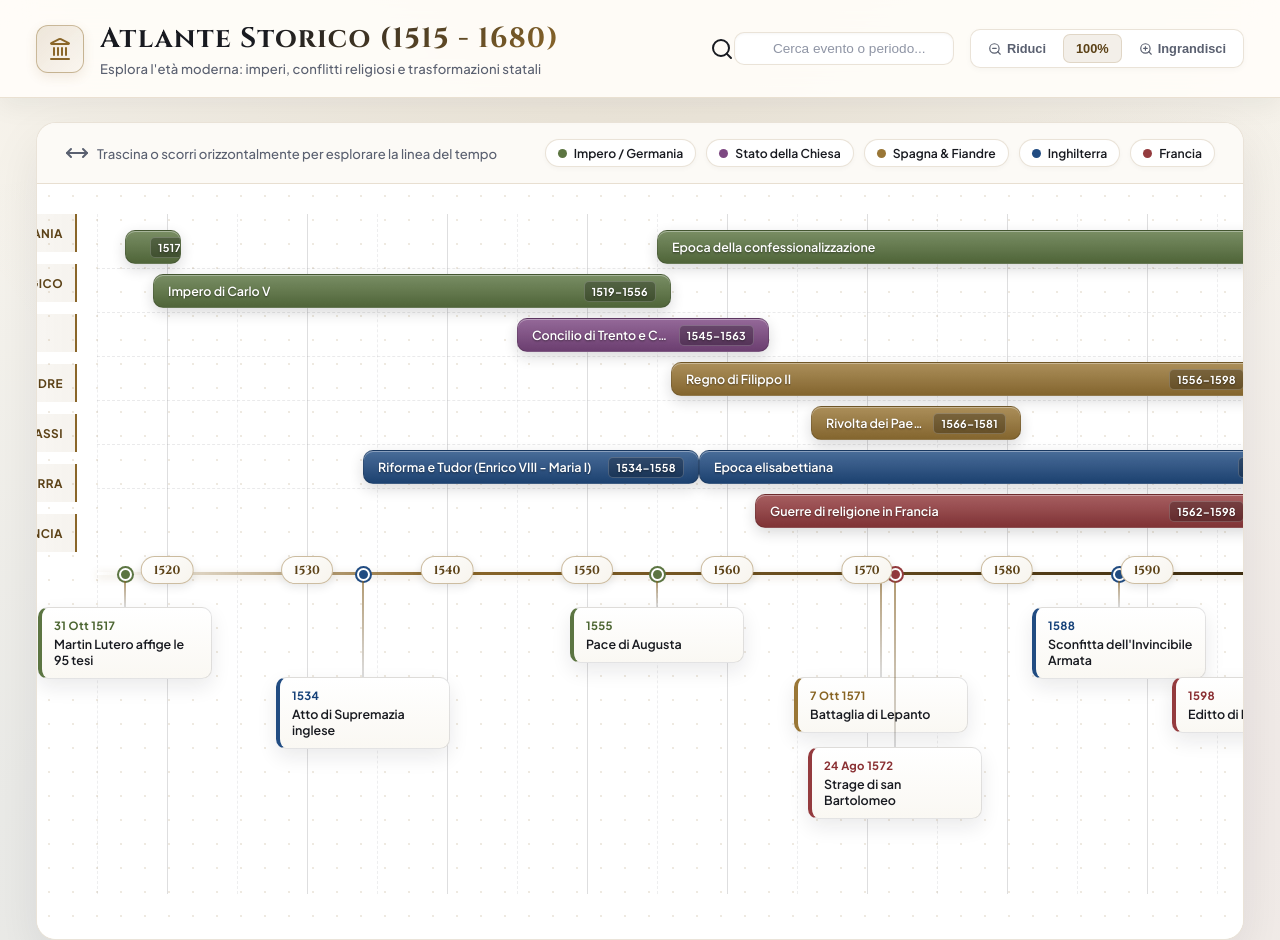
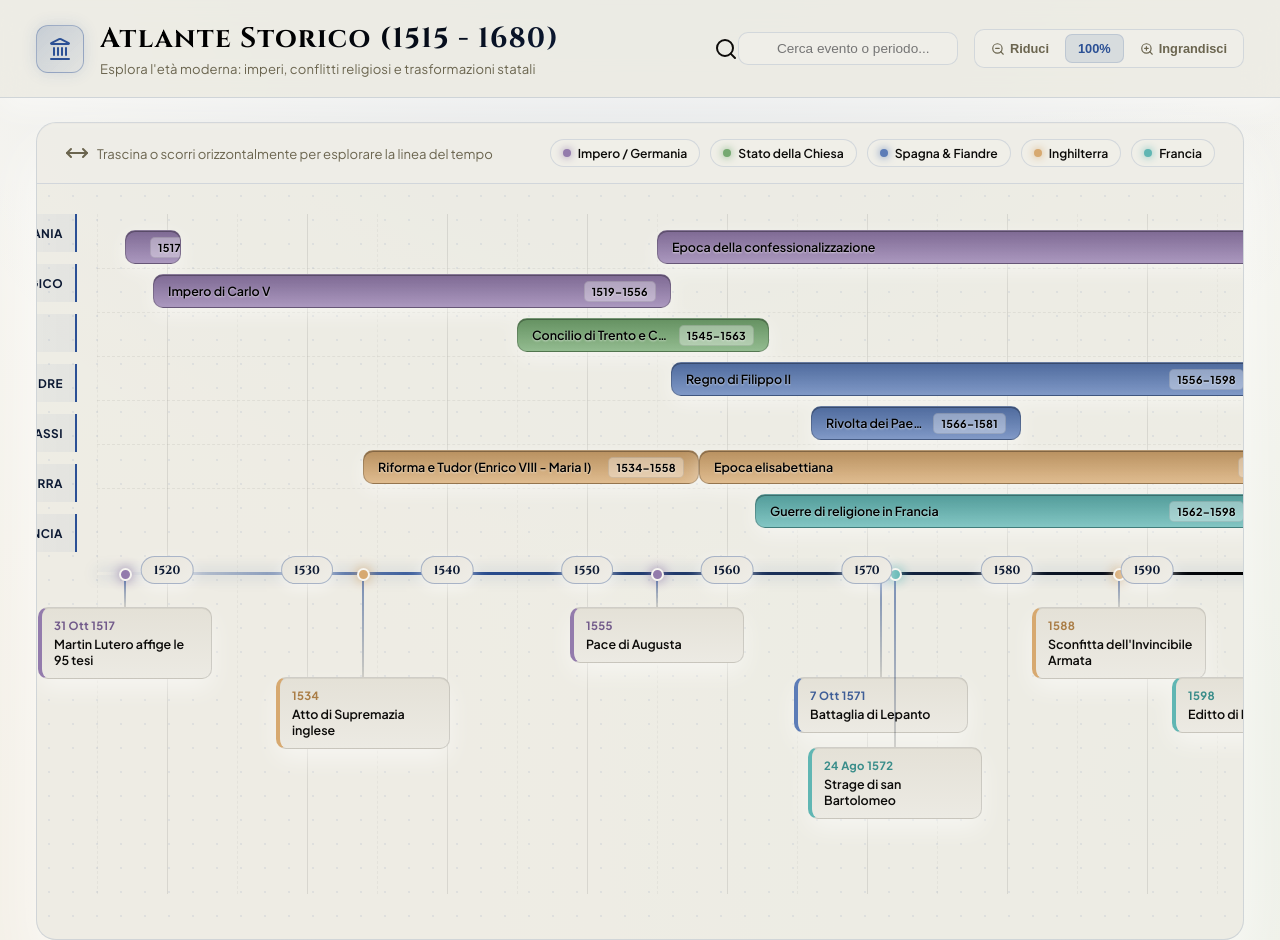
Before and after one commit to samumazz/marco_linea_del_tempo, a plain HTML site: page index.html in a window 1280 px wide. Shown: the top 940 px of the page. Drawn offline with nearby package versions, Linux system fonts and the light colour scheme.

Commit message:
Update index.html

```diff
--- a/index.html
+++ b/index.html
@@ -6,19 +6,20 @@
   <title>Atlante Storico (1515 - 1680) — Cronologia Interattiva</title>
   <link rel="preconnect" href="https://fonts.googleapis.com" />
   <link rel="preconnect" href="https://fonts.gstatic.com" crossorigin />
-  <link href="https://fonts.googleapis.com/css2?family=Cinzel:wght@600;700;900&family=Plus+Jakarta+Sans:wght@400;500;600;700&display=swap" rel="stylesheet" />
+  <link href="https://fonts.googleapis.com/css2?family=Cinzel:wght@500;700;900&family=Plus+Jakarta+Sans:wght@300;400;500;600;700&display=swap" rel="stylesheet" />
   <script src="https://cdn.jsdelivr.net/npm/lucide@latest/dist/umd/lucide.js"></script>
   <style>
     :root {
-      --bg-paper: #f7f4ed;
-      --bg-surface: rgba(255, 253, 249, 0.92);
-      --border-ink: rgba(138, 102, 41, 0.18);
-      --border-ink-strong: rgba(138, 102, 41, 0.42);
-      --accent-bronze: #8a6629;
-      --accent-bronze-dark: #5c4217;
-      --accent-tint: rgba(138, 102, 41, 0.1);
-      --text-main: #181a20;
-      --text-muted: #5a6070;
+      /* Complementari esatti (255 - RGB) dei colori originali */
+      --bg-deep: #f6f5f0;
+      --bg-glass: rgba(237, 235, 227, 0.85);
+      --border-glass: rgba(43, 80, 149, 0.15);
+      --border-glass-strong: rgba(43, 80, 149, 0.35);
+      --gold: #2b5095;
+      --gold-light: #0c1933;
+      --gold-dim: rgba(43, 80, 149, 0.12);
+      --text-main: #0c0b09;
+      --text-muted: #6b654f;
     }
 
     * {
@@ -29,24 +30,24 @@
 
     body {
       font-family: 'Plus Jakarta Sans', sans-serif;
-      background-color: var(--bg-paper);
+      background-color: var(--bg-deep);
       color: var(--text-main);
       min-height: 100vh;
       display: flex;
       flex-direction: column;
       overflow-x: hidden;
       background-image:
-        radial-gradient(circle at 50% -15%, rgba(138, 102, 41, 0.14), transparent 60%),
-        radial-gradient(circle at 10% 90%, rgba(40, 86, 143, 0.08), transparent 50%),
-        radial-gradient(circle at 90% 80%, rgba(138, 86, 142, 0.08), transparent 50%);
+        radial-gradient(circle at 50% -20%, rgba(43, 80, 149, 0.12), transparent 60%),
+        radial-gradient(circle at 10% 90%, rgba(215, 169, 112, 0.08), transparent 50%),
+        radial-gradient(circle at 90% 80%, rgba(117, 169, 113, 0.08), transparent 50%);
     }
 
     /* Header e Navigazione Superiore */
     header {
-      background: var(--bg-surface);
+      background: var(--bg-glass);
       backdrop-filter: blur(16px);
       -webkit-backdrop-filter: blur(16px);
-      border-bottom: 1px solid var(--border-ink);
+      border-bottom: 1px solid var(--border-glass);
       padding: 20px 36px;
       display: flex;
       align-items: center;
@@ -56,7 +57,7 @@
       position: sticky;
       top: 0;
       z-index: 30;
-      box-shadow: 0 8px 25px rgba(24, 26, 32, 0.06);
+      box-shadow: 0 10px 30px rgba(255, 255, 255, 0.5);
     }
 
     .brand-area {
@@ -69,13 +70,13 @@
       width: 48px;
       height: 48px;
       border-radius: 12px;
-      background: linear-gradient(135deg, rgba(138, 102, 41, 0.15), rgba(138, 102, 41, 0.04));
-      border: 1px solid var(--border-ink-strong);
+      background: linear-gradient(135deg, rgba(43, 80, 149, 0.2), rgba(43, 80, 149, 0.05));
+      border: 1px solid var(--border-glass-strong);
       display: flex;
       align-items: center;
       justify-content: center;
-      color: var(--accent-bronze);
-      box-shadow: 0 4px 12px rgba(138, 102, 41, 0.12);
+      color: var(--gold);
+      box-shadow: 0 0 15px rgba(43, 80, 149, 0.15);
     }
 
     h1 {
@@ -83,7 +84,7 @@
       font-size: 1.75rem;
       font-weight: 700;
       letter-spacing: 0.04em;
-      background: linear-gradient(135deg, #181a20 35%, var(--accent-bronze) 100%);
+      background: linear-gradient(135deg, #000000 40%, var(--gold-light) 100%);
       -webkit-background-clip: text;
       -webkit-text-fill-color: transparent;
     }
@@ -92,7 +93,7 @@
       font-size: 0.82rem;
       color: var(--text-muted);
       margin-top: 3px;
-      font-weight: 500;
+      font-weight: 400;
       letter-spacing: 0.01em;
     }
 
@@ -110,25 +111,20 @@
     }
 
     .search-box input {
-      background: #ffffff;
-      border: 1px solid var(--border-ink);
+      background: rgba(241, 239, 233, 0.8);
+      border: 1px solid var(--border-glass);
       border-radius: 10px;
       padding: 8px 14px 8px 38px;
       color: var(--text-main);
       font-size: 0.85rem;
       width: 220px;
       transition: all 0.2s ease;
-      box-shadow: inset 0 1px 3px rgba(0,0,0,0.04);
-    }
-
-    .search-box input::placeholder {
-      color: #8f95a5;
     }
 
     .search-box input:focus {
       outline: none;
-      border-color: var(--accent-bronze);
-      box-shadow: 0 0 0 3px rgba(138, 102, 41, 0.14);
+      border-color: var(--gold);
+      box-shadow: 0 0 12px rgba(43, 80, 149, 0.2);
       width: 260px;
     }
 
@@ -143,17 +139,16 @@
     .zoom-group {
       display: inline-flex;
       align-items: center;
-      background: #ffffff;
-      border: 1px solid var(--border-ink);
+      background: rgba(241, 239, 233, 0.8);
+      border: 1px solid var(--border-glass);
       border-radius: 10px;
       padding: 4px;
       gap: 4px;
-      box-shadow: 0 2px 6px rgba(0,0,0,0.03);
     }
 
     .zoom-btn {
       background: transparent;
-      border: 1px solid transparent;
+      border: none;
       color: var(--text-muted);
       padding: 6px 12px;
       border-radius: 7px;
@@ -167,14 +162,14 @@
     }
 
     .zoom-btn:hover {
-      background: rgba(24, 26, 32, 0.05);
+      background: rgba(0, 0, 0, 0.05);
       color: var(--text-main);
     }
 
     .zoom-btn.active-zoom {
-      background: var(--accent-tint);
-      color: var(--accent-bronze-dark);
-      border-color: var(--border-ink);
+      background: var(--gold-dim);
+      color: var(--gold);
+      border: 1px solid var(--border-glass);
     }
 
     /* Struttura Principale */
@@ -187,10 +182,10 @@
     }
 
     .atlas-container {
-      background: #ffffff;
-      border: 1px solid var(--border-ink);
+      background: var(--bg-glass);
+      border: 1px solid var(--border-glass);
       border-radius: 20px;
-      box-shadow: 0 20px 50px rgba(24, 26, 32, 0.08), inset 0 1px 0 #ffffff;
+      box-shadow: 0 30px 60px rgba(255, 255, 255, 0.7), inset 0 1px 0 rgba(0, 0, 0, 0.05);
       display: flex;
       flex-direction: column;
       overflow: hidden;
@@ -198,8 +193,8 @@
 
     .atlas-header {
       padding: 16px 28px;
-      background: #fcfaf6;
-      border-bottom: 1px solid var(--border-ink);
+      background: rgba(241, 239, 233, 0.6);
+      border-bottom: 1px solid var(--border-glass);
       display: flex;
       justify-content: space-between;
       align-items: center;
@@ -213,11 +208,10 @@
       gap: 8px;
       font-size: 0.82rem;
       color: var(--text-muted);
-      font-weight: 500;
     }
 
     .nav-instruction i {
-      color: var(--accent-bronze);
+      color: var(--gold);
     }
 
     .legends-bar {
@@ -235,30 +229,28 @@
       font-weight: 600;
       padding: 5px 12px;
       border-radius: 999px;
-      background: #ffffff;
-      border: 1px solid var(--border-ink);
+      background: rgba(241, 239, 233, 0.7);
+      border: 1px solid var(--border-glass);
       color: var(--text-main);
       cursor: pointer;
       transition: all 0.2s ease;
-      box-shadow: 0 2px 5px rgba(0,0,0,0.03);
     }
 
     .legend-chip:hover {
-      border-color: var(--accent-bronze);
+      border-color: var(--gold);
       transform: translateY(-1px);
-      box-shadow: 0 4px 10px rgba(0,0,0,0.06);
     }
 
     .legend-chip.inactive {
-      opacity: 0.4;
-      filter: grayscale(85%);
-      background: #f2efe9;
+      opacity: 0.35;
+      filter: grayscale(80%);
     }
 
     .swatch {
-      width: 9px;
-      height: 9px;
+      width: 8px;
+      height: 8px;
       border-radius: 50%;
+      box-shadow: 0 0 8px currentColor;
     }
 
     /* Area Scrollabile della Timeline */
@@ -268,11 +260,10 @@
       width: 100%;
       padding: 30px 0 45px 0;
       cursor: grab;
-      background-color: #ffffff;
-      background-image: radial-gradient(rgba(138, 102, 41, 0.14) 1px, transparent 1px);
+      background-image: radial-gradient(rgba(43, 80, 149, 0.08) 1px, transparent 1px);
       background-size: 24px 24px;
       scrollbar-width: thin;
-      scrollbar-color: var(--accent-bronze) #f2efe9;
+      scrollbar-color: var(--gold) rgba(241, 239, 233, 0.9);
     }
 
     .timeline-viewport::-webkit-scrollbar {
@@ -280,18 +271,14 @@
     }
 
     .timeline-viewport::-webkit-scrollbar-track {
-      background: #f2efe9;
-      border-top: 1px solid var(--border-ink);
+      background: rgba(241, 239, 233, 0.9);
+      border-top: 1px solid var(--border-glass);
     }
 
     .timeline-viewport::-webkit-scrollbar-thumb {
-      background: #b8985e;
+      background: var(--gold);
       border-radius: 999px;
-      border: 2px solid #f2efe9;
-    }
-
-    .timeline-viewport::-webkit-scrollbar-thumb:hover {
-      background: var(--accent-bronze);
+      border: 2px solid rgba(241, 239, 233, 0.9);
     }
 
     .timeline-viewport:active {
@@ -325,10 +312,10 @@
       font-weight: 700;
       letter-spacing: 0.04em;
       text-transform: uppercase;
-      color: var(--accent-bronze-dark);
+      color: var(--gold-light);
       padding-right: 12px;
-      border-right: 2px solid var(--accent-bronze);
-      background: linear-gradient(90deg, transparent, rgba(138, 102, 41, 0.08));
+      border-right: 2px solid var(--gold);
+      background: linear-gradient(90deg, transparent, rgba(43, 80, 149, 0.05));
     }
 
     /* Sfondi Corsie Orizzontali */
@@ -336,7 +323,7 @@
       position: absolute;
       left: 0;
       right: 0;
-      border-bottom: 1px dashed rgba(24, 26, 32, 0.09);
+      border-bottom: 1px dashed rgba(0, 0, 0, 0.06);
       pointer-events: none;
     }
 
@@ -345,27 +332,27 @@
       position: absolute;
       top: 0;
       bottom: 0;
-      border-left: 1px dashed rgba(24, 26, 32, 0.07);
+      border-left: 1px dashed rgba(0, 0, 0, 0.04);
       pointer-events: none;
     }
 
     .grid-tick.major {
-      border-left: 1px solid rgba(24, 26, 32, 0.14);
+      border-left: 1px solid rgba(0, 0, 0, 0.09);
     }
 
     .year-badge-node {
       position: absolute;
       top: 342px;
       transform: translateX(-50%);
-      background: linear-gradient(135deg, #ffffff, #f7f4ed);
-      color: var(--accent-bronze-dark);
+      background: linear-gradient(135deg, #e7e4db, #efede7);
+      color: var(--gold-light);
       font-family: 'Cinzel', serif;
       font-size: 0.75rem;
       font-weight: 700;
       padding: 5px 12px;
       border-radius: 999px;
-      border: 1px solid var(--border-ink-strong);
-      box-shadow: 0 3px 10px rgba(24, 26, 32, 0.1);
+      border: 1px solid var(--border-glass-strong);
+      box-shadow: 0 4px 15px rgba(255, 255, 255, 0.6);
       z-index: 6;
     }
 
@@ -376,8 +363,8 @@
       right: 0;
       top: 358px;
       height: 3px;
-      background: linear-gradient(90deg, transparent, var(--accent-bronze) 15%, #3d2c10 50%, var(--accent-bronze) 85%, transparent);
-      box-shadow: 0 2px 8px rgba(138, 102, 41, 0.25);
+      background: linear-gradient(90deg, transparent, var(--gold) 15%, #000000 50%, var(--gold) 85%, transparent);
+      box-shadow: 0 0 15px rgba(43, 80, 149, 0.4);
       z-index: 3;
     }
 
@@ -391,26 +378,26 @@
       align-items: center;
       justify-content: space-between;
       gap: 10px;
-      color: #ffffff;
+      color: #000000;
       font-size: 0.78rem;
       font-weight: 600;
       cursor: pointer;
-      background-image: linear-gradient(180deg, rgba(255, 255, 255, 0.18) 0%, rgba(0, 0, 0, 0.14) 100%);
-      box-shadow: 0 5px 14px rgba(24, 26, 32, 0.16), inset 0 1px 0 rgba(255,255,255,0.35);
+      background-image: linear-gradient(180deg, rgba(0, 0, 0, 0.14) 0%, rgba(255, 255, 255, 0.22) 100%);
+      box-shadow: 0 6px 20px rgba(255, 255, 255, 0.5), inset 0 1px 0 rgba(0, 0, 0, 0.3);
       transition: all 0.25s cubic-bezier(0.16, 1, 0.3, 1);
       z-index: 5;
       overflow: hidden;
       white-space: nowrap;
-      border: 1px solid rgba(0, 0, 0, 0.15);
-      text-shadow: 0 1px 2px rgba(0,0,0,0.45);
+      border: 1px solid rgba(0, 0, 0, 0.2);
+      text-shadow: 0 1px 2px rgba(255, 255, 255, 0.6);
     }
 
     .historical-period-bar:hover {
       transform: translateY(-3px) scale(1.008);
-      filter: brightness(1.08);
-      box-shadow: 0 10px 24px rgba(24, 26, 32, 0.25), inset 0 1px 0 rgba(255,255,255,0.45);
+      filter: brightness(0.92);
+      box-shadow: 0 12px 30px rgba(255, 255, 255, 0.7), inset 0 1px 0 rgba(0, 0, 0, 0.4);
       z-index: 15;
-      border-color: #181a20;
+      border-color: #000000;
     }
 
     .period-label-text {
@@ -421,12 +408,12 @@
     .period-range-tag {
       font-size: 0.68rem;
       font-weight: 700;
-      background: rgba(0, 0, 0, 0.26);
+      background: rgba(255, 255, 255, 0.35);
       padding: 3px 7px;
       border-radius: 5px;
       letter-spacing: 0.03em;
       flex-shrink: 0;
-      border: 1px solid rgba(255,255,255,0.2);
+      border: 1px solid rgba(0, 0, 0, 0.1);
     }
 
     /* Eventi Puntuali (Sotto l'asse) */
@@ -449,44 +436,44 @@
       width: 13px;
       height: 13px;
       border-radius: 50%;
-      border: 2.5px solid #ffffff;
+      border: 2.5px solid var(--bg-deep);
       margin-top: -6px;
       transition: transform 0.25s cubic-bezier(0.16, 1, 0.3, 1);
     }
 
     .historical-event-node:hover .event-dot-marker {
-      transform: scale(1.45);
+      transform: scale(1.5);
     }
 
     .event-connector-stem {
       width: 2px;
-      background: linear-gradient(180deg, rgba(138, 102, 41, 0.65) 0%, rgba(24, 26, 32, 0.15) 100%);
+      background: linear-gradient(180deg, rgba(43, 80, 149, 0.6) 0%, rgba(0, 0, 0, 0.15) 100%);
       transition: background 0.2s;
     }
 
     .historical-event-card {
-      background: linear-gradient(180deg, #ffffff 0%, #faf8f3 100%);
-      border: 1px solid rgba(24, 26, 32, 0.12);
+      background: linear-gradient(180deg, #e4e1d7 0%, #eceae3 100%);
+      border: 1px solid rgba(0, 0, 0, 0.12);
       border-left-width: 4px;
       border-radius: 10px;
       padding: 10px 12px;
       width: 174px;
-      box-shadow: 0 8px 20px rgba(24, 26, 32, 0.09), inset 0 1px 0 #ffffff;
+      box-shadow: 0 10px 25px rgba(255, 255, 255, 0.5), inset 0 1px 0 rgba(0, 0, 0, 0.06);
       transition: all 0.25s cubic-bezier(0.16, 1, 0.3, 1);
     }
 
     .historical-event-node:hover .historical-event-card {
       transform: translateY(4px) scale(1.03);
-      background: #ffffff;
-      border-color: rgba(24, 26, 32, 0.28);
-      box-shadow: 0 14px 30px rgba(24, 26, 32, 0.16);
+      background: linear-gradient(180deg, #dbd7ca, #e6e3da);
+      border-color: rgba(0, 0, 0, 0.3);
+      box-shadow: 0 16px 35px rgba(255, 255, 255, 0.7);
     }
 
     .event-card-date {
       font-size: 0.71rem;
       font-weight: 700;
       letter-spacing: 0.03em;
-      filter: brightness(0.85) saturate(1.2);
+      filter: brightness(0.75) saturate(1.3);
     }
 
     .event-card-title {
@@ -501,7 +488,7 @@
     .modal-overlay {
       position: fixed;
       inset: 0;
-      background: rgba(24, 26, 32, 0.55);
+      background: rgba(250, 249, 246, 0.82);
       backdrop-filter: blur(8px);
       -webkit-backdrop-filter: blur(8px);
       display: none;
@@ -519,13 +506,13 @@
     }
 
     .modal-window {
-      background: linear-gradient(180deg, #ffffff 0%, #f9f7f2 100%);
-      border: 1px solid var(--border-ink-strong);
+      background: linear-gradient(180deg, #e3dfd2 0%, #eeece5 100%);
+      border: 1px solid var(--border-glass-strong);
       border-radius: 20px;
       max-width: 560px;
       width: 100%;
       padding: 32px;
-      box-shadow: 0 30px 60px rgba(24, 26, 32, 0.25), inset 0 1px 0 #ffffff;
+      box-shadow: 0 35px 70px rgba(255, 255, 255, 0.85), inset 0 1px 0 rgba(0, 0, 0, 0.12);
       transform: translateY(15px) scale(0.95);
       transition: transform 0.25s cubic-bezier(0.16, 1, 0.3, 1);
       position: relative;
@@ -542,7 +529,7 @@
       gap: 16px;
       margin-bottom: 20px;
       padding-bottom: 16px;
-      border-bottom: 1px solid var(--border-ink);
+      border-bottom: 1px solid var(--border-glass);
     }
 
     .modal-category-badge {
@@ -553,10 +540,10 @@
       text-transform: uppercase;
       padding: 5px 14px;
       border-radius: 999px;
-      color: #ffffff;
+      color: #000000;
       margin-bottom: 10px;
-      border: 1px solid rgba(0, 0, 0, 0.15);
-      text-shadow: 0 1px 2px rgba(0,0,0,0.35);
+      border: 1px solid rgba(0, 0, 0, 0.25);
+      text-shadow: 0 1px 2px rgba(255, 255, 255, 0.5);
     }
 
     .modal-headline {
@@ -564,12 +551,12 @@
       font-size: 1.6rem;
       font-weight: 700;
       line-height: 1.25;
-      color: var(--text-main);
+      color: #000000;
     }
 
     .modal-close-btn {
-      background: rgba(24, 26, 32, 0.04);
-      border: 1px solid var(--border-ink);
+      background: rgba(0, 0, 0, 0.05);
+      border: 1px solid var(--border-glass);
       width: 38px;
       height: 38px;
       border-radius: 12px;
@@ -584,16 +571,16 @@
     }
 
     .modal-close-btn:hover {
-      background: rgba(24, 26, 32, 0.09);
-      border-color: var(--accent-bronze);
-      color: var(--text-main);
+      background: rgba(0, 0, 0, 0.15);
+      border-color: var(--gold);
+      color: #000000;
       transform: rotate(90deg);
     }
 
     .modal-content-body {
       font-size: 0.96rem;
       line-height: 1.75;
-      color: #363b47;
+      color: #2e2a24;
     }
 
     /* Responsive */
@@ -678,14 +665,12 @@
   </div>
 
   <script>
-    // Inizializzazione icone Lucide
     lucide.createIcons();
 
     const START_YEAR = 1515;
     const END_YEAR = 1680;
     let pixelsPerYear = 14;
 
-    // Configurazione delle corsie geografiche/politiche
     const lanes = [
       { id: 0, title: "Impero / Germania" },
       { id: 1, title: "Impero Asburgico" },
@@ -696,13 +681,13 @@
       { id: 6, title: "Francia" }
     ];
 
-    // Colori per categorie (leggermente più saturi per risaltare su fondo chiaro)
+    /* Complementari esatti (255 - RGB) dei colori delle categorie */
     const categories = {
-      impero: { name: "Impero / Germania", color: "#5c7542" },
-      chiesa: { name: "Stato della Chiesa", color: "#7d4882" },
-      spagna: { name: "Spagna & Fiandre", color: "#997636" },
-      inghilterra: { name: "Inghilterra", color: "#214c82" },
-      francia: { name: "Francia", color: "#943b3e" }
+      impero: { name: "Impero / Germania", color: "#937bac" },      /* da #6c8453 */
+      chiesa: { name: "Stato della Chiesa", color: "#75a971" },     /* da #8a568e */
+      spagna: { name: "Spagna & Fiandre", color: "#5c7cb7" },       /* da #a38348 */
+      inghilterra: { name: "Inghilterra", color: "#d7a970" },       /* da #28568f */
+      francia: { name: "Francia", color: "#60b6b3" }                /* da #9f494c */
     };
 
     const periodi = [
@@ -903,7 +888,7 @@
         const chip = document.createElement("div");
         chip.className = `legend-chip ${activeFilters[key] ? '' : 'inactive'}`;
         chip.innerHTML = `
-          <span class="swatch" style="background: ${cat.color};"></span>
+          <span class="swatch" style="background: ${cat.color}; color: ${cat.color};"></span>
           <span>${cat.name}</span>
         `;
         chip.addEventListener("click", () => {
@@ -996,10 +981,10 @@
         bar.style.top = top + "px";
         bar.style.backgroundColor = color;
         if (searchQuery && matchesSearch) {
-          bar.style.boxShadow = "0 0 0 3px #8a6629, 0 8px 20px rgba(24,26,32,0.3)";
-          bar.style.borderColor = "#181a20";
+          bar.style.boxShadow = "0 0 20px #000000, inset 0 1px 0 rgba(0,0,0,0.5)";
+          bar.style.borderColor = "#000000";
         } else if (searchQuery && !matchesSearch) {
-          bar.style.opacity = "0.22";
+          bar.style.opacity = "0.2";
         }
 
         bar.innerHTML = `
@@ -1031,11 +1016,11 @@
         marker.className = "historical-event-node";
         marker.style.left = left + "px";
         if (searchQuery && !matchesSearch) {
-          marker.style.opacity = "0.22";
+          marker.style.opacity = "0.2";
         }
 
         marker.innerHTML = `
-          <div class="event-dot-marker" style="background: ${color}; box-shadow: 0 0 0 2px ${color};"></div>
+          <div class="event-dot-marker" style="background: ${color}; box-shadow: 0 0 12px ${color};"></div>
           <div class="event-connector-stem" style="height: ${stemHeight}px;"></div>
           <div class="historical-event-card" style="border-left-color: ${color};">
             <div class="event-card-date" style="color: ${color};">${ev.dataEtichetta}</div>
```
